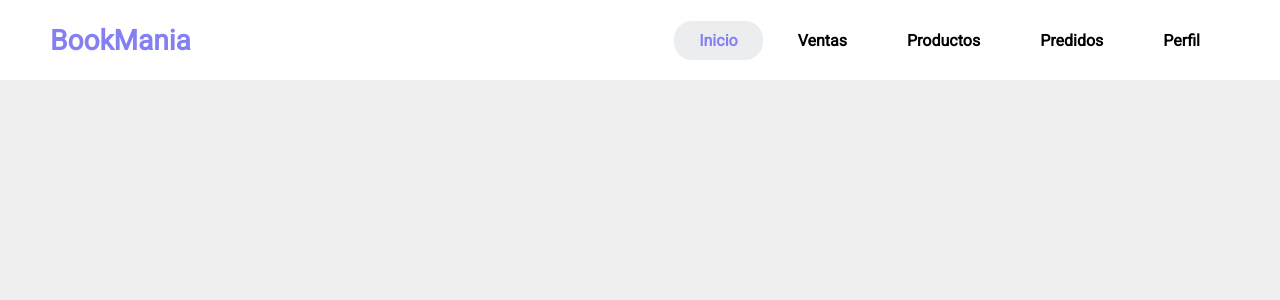
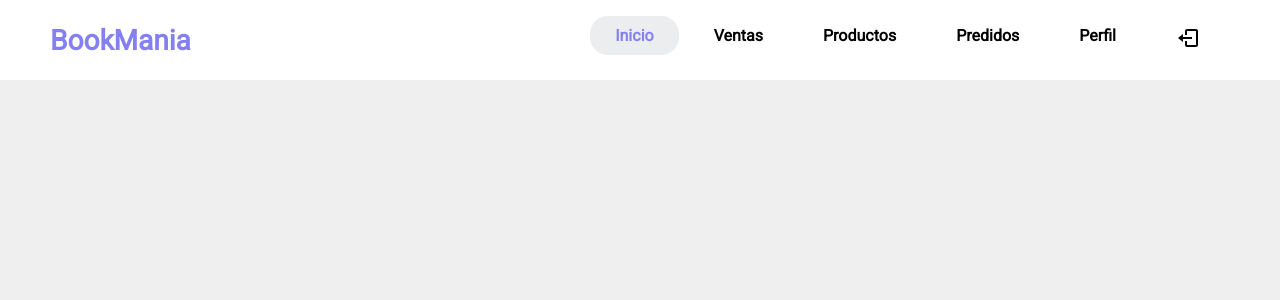
Before and after one commit to LuisMartinRX20/BookMania, a PHP site: page /PHP/menu-administrador.php in a window 1280 px wide. Shown: the top 300 px of the page. Run offline with PHP 8.4, Linux system fonts and the light colour scheme.

Commit message:
Ceracion de la funcion cerrar sesion

```diff
--- a/CSS/estilos-menuAdministrador.css
+++ b/CSS/estilos-menuAdministrador.css
@@ -54,6 +54,10 @@ header{
 .nav-bar ul li a.active{
     color: #8480F2;
     background: #EBEDEF ;
+}
+
+img{
+
 }
 
 @media only screen and (max-width: 1320px){
--- a/PHP/menu-administrador.php
+++ b/PHP/menu-administrador.php
@@ -37,6 +37,11 @@
                 <li>
                     <a href="">Perfil</a>
                 </li>
+
+                <li>
+                    <a href="cerrar-sesion.php"><img src="../ICONS/log-out.svg" alt=""></a>
+                </li>
+
             </ul>
         </nav>
     </header>
```
Also changed, not shown: PHP/cerrar-sesion.php (added, +7 -0 lines), ICONS/log-out.svg (added).
